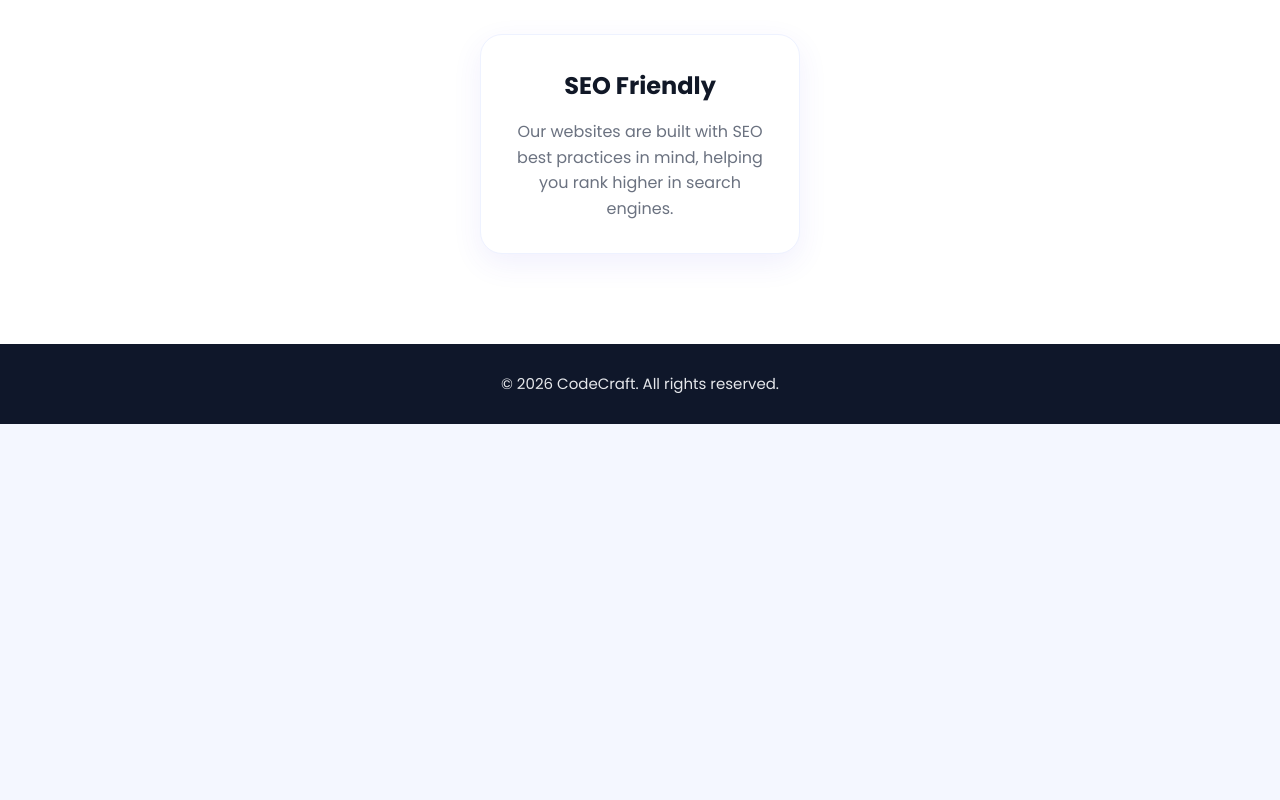
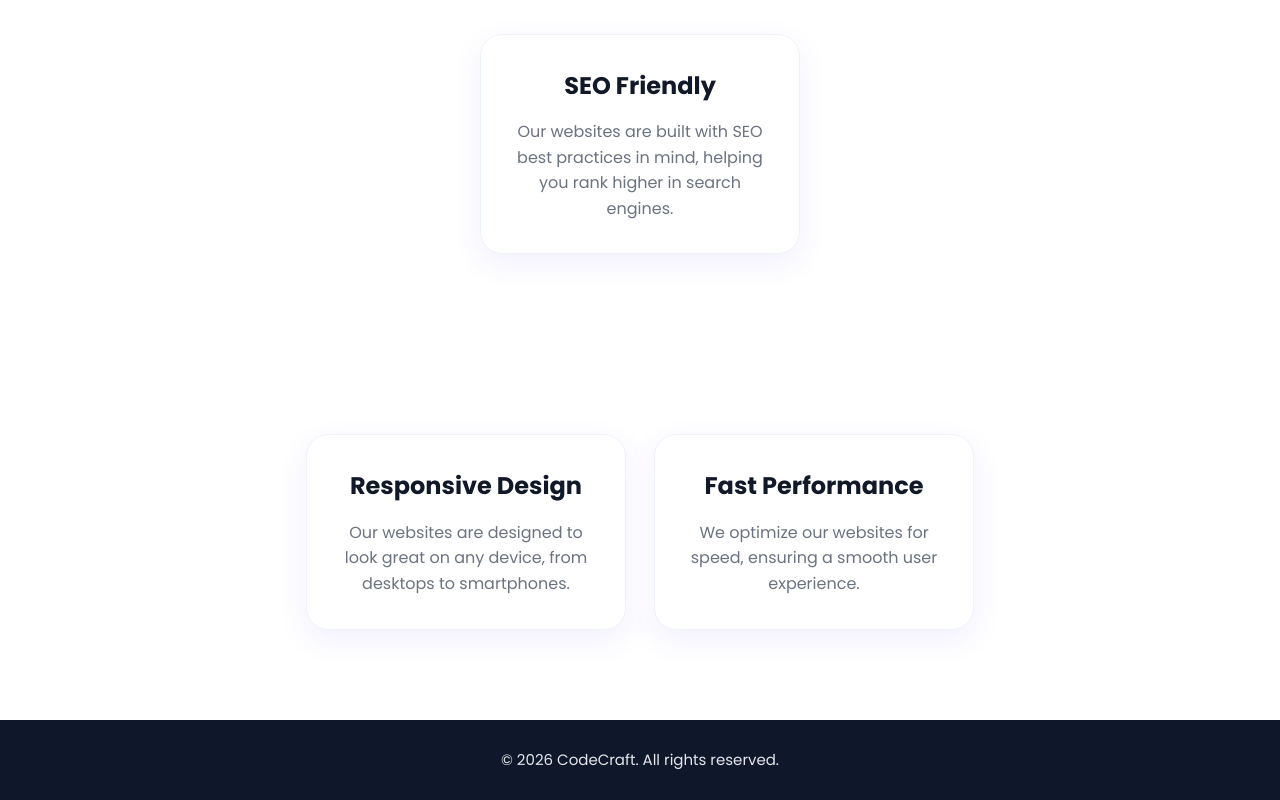
Before and after one commit to abdullahi-dev-so/web-landing-page, a plain HTML site: page index.html in a window 1280 px wide. Shown: the part 946-1746 px from the top of the page. Before the commit the page ends 1370 px from the top, so only its background shows below. Drawn offline with Linux system fonts and the light colour scheme.

Commit message:
feat:added sect-feature

```diff
--- a/index.html
+++ b/index.html
@@ -60,8 +60,28 @@
             rank higher in search engines.
         </p>
     </div>
+</section>
+<section class="features">
+      <div class="feature">
+        <h3>Responsive Design</h3>
+
+        <p>
+          Our websites are designed to look great on any device, from desktops
+          to smartphones.
+        </p>
+      </div>
+
+
+<div class="feature">
+        <h3>Fast Performance</h3>
+
+        <p>
+          We optimize our websites for speed, ensuring a smooth user experience.
+        </p>
+      </div>
 
 </section>
+
 
     <footer class="footer">
       <p>&copy; 2026 CodeCraft. All rights reserved.</p>
```
